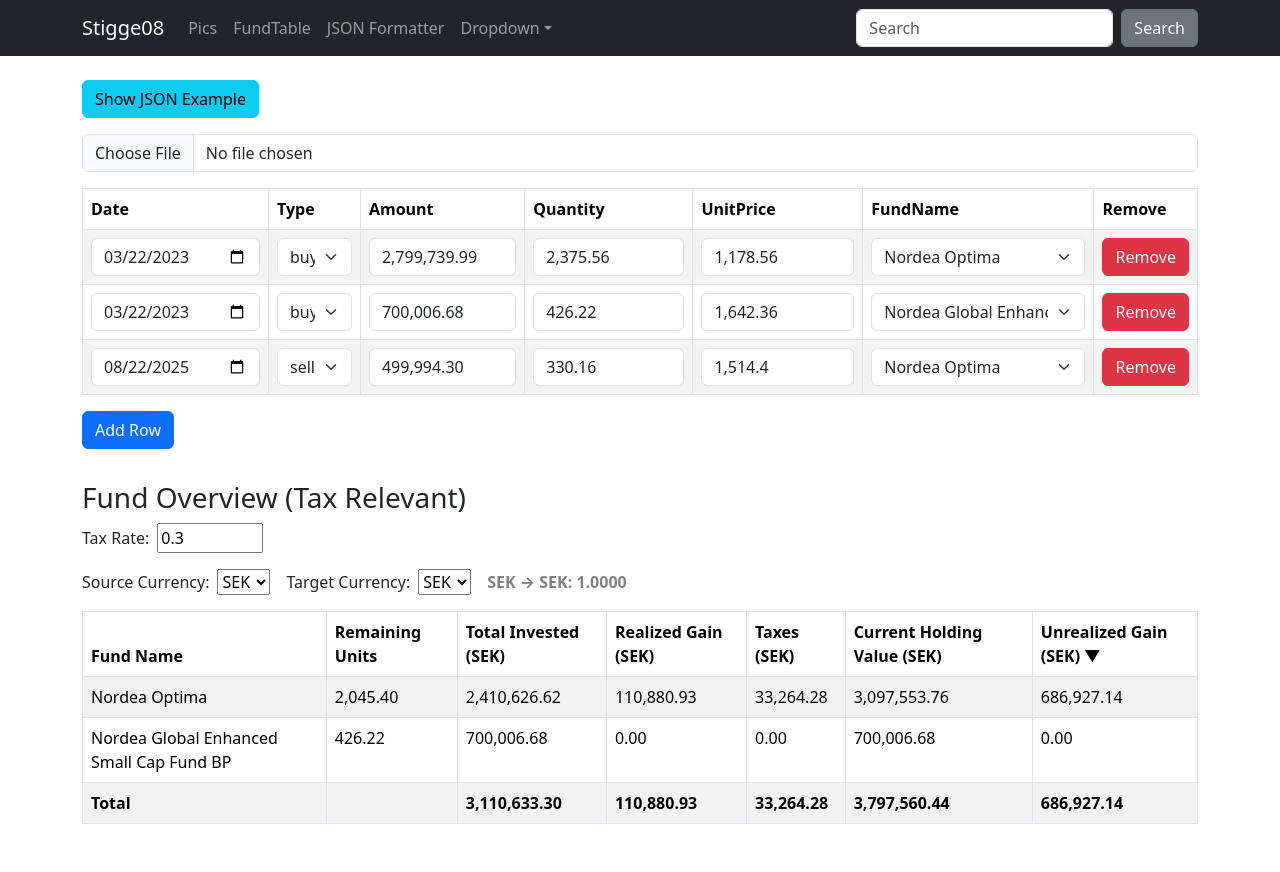
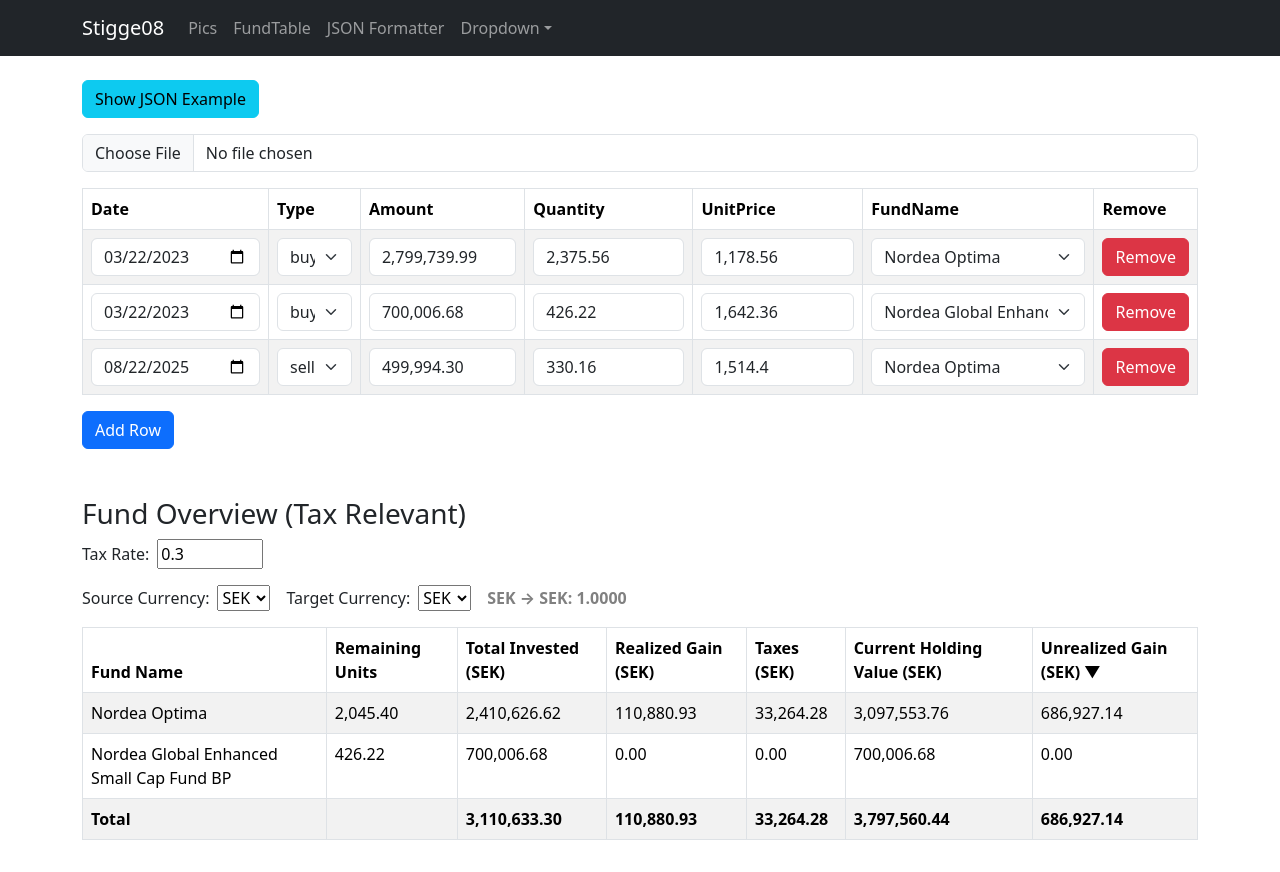
Before and after one commit to Stigge08/stigge08.github.io, a React (Vite) app in the folder my-pwa-app/: page / in a window 1280 px wide. Built offline with nearby package versions, Linux system fonts and the light colour scheme.

Commit message:
better on mobile

```diff
--- a/my-pwa-app/package.json
+++ b/my-pwa-app/package.json
@@ -6,6 +6,7 @@
   "homepage": "https://stigge08.github.io/my-pwa-app",
   "scripts": {
     "dev": "vite",
+    "devHost": "npm run dev -- --host",
     "build": "tsc -b && vite build",
     "lint": "eslint .",
     "preview": "vite preview",
--- a/my-pwa-app/src/src/Components/TopNavigation.tsx
+++ b/my-pwa-app/src/src/Components/TopNavigation.tsx
@@ -32,12 +32,6 @@
               </NavDropdown.Item>
             </NavDropdown>
           </Nav>
-          <Form className="d-flex">
-            <FormControl type="search" placeholder="Search" className="me-2" aria-label="Search" />
-            <Button variant="secondary" type="submit">
-              Search
-            </Button>
-          </Form>
         </Navbar.Collapse>
       </Container>
     </Navbar>
--- a/my-pwa-app/src/src/Wrappers/MainContent.tsx
+++ b/my-pwa-app/src/src/Wrappers/MainContent.tsx
@@ -1,5 +1,5 @@
 import React, { useState } from 'react';
-import { Container } from 'react-bootstrap';
+import { Container, Row, Col } from 'react-bootstrap';
 import ControlledCarousel from '../Components/Carousel';
 import type { interFaceFundData } from '../Components/Interfaces/interfaces';
 import EditableFundTable from '../Components/EditableFundTable';
@@ -20,13 +20,17 @@
   );
 
   return (
-    <Container style={{ paddingTop: '80px' }}>
+    <Container style={{ paddingTop: '80px', overflowX: 'auto' }}>
       {activeComponent === 'Carousel' && <ControlledCarousel />}
       {activeComponent === 'EditableFundTable' && (
-        <>
-          <EditableFundTable fundData={sortedFundData} setfundData={setFundData} />
-          <FundOverview fundData={sortedFundData} />
-        </>
+        <Row>
+          <Col xs={12} md={12} style={{ overflowX: 'auto' }}>
+            <EditableFundTable fundData={sortedFundData} setfundData={setFundData} />
+          </Col>
+          <Col xs={12} md={12} style={{ overflowX: 'auto', marginTop: '1rem' }}>
+            <FundOverview fundData={sortedFundData} />
+          </Col>
+        </Row>
       )}
     </Container>
   );
```
